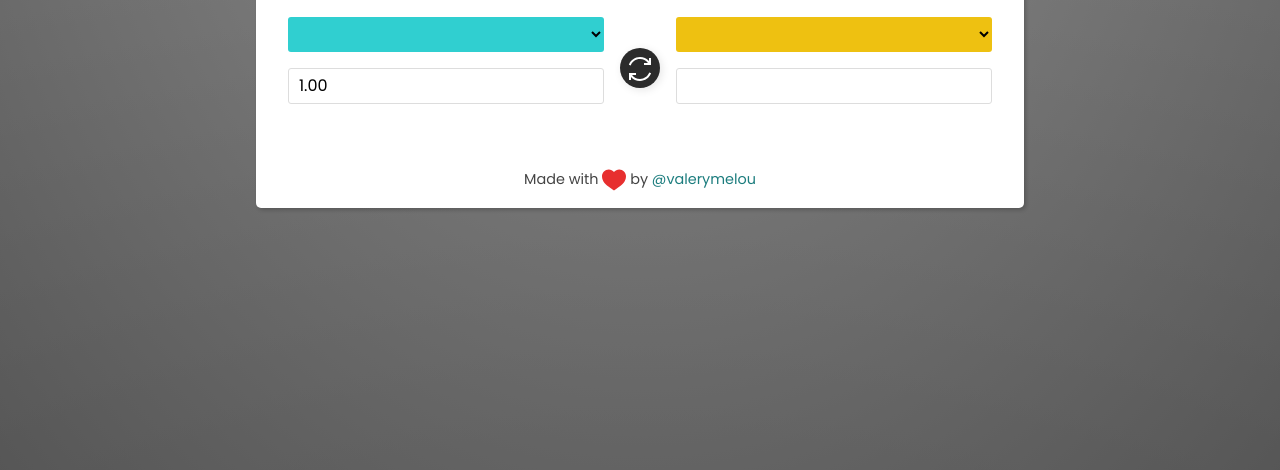
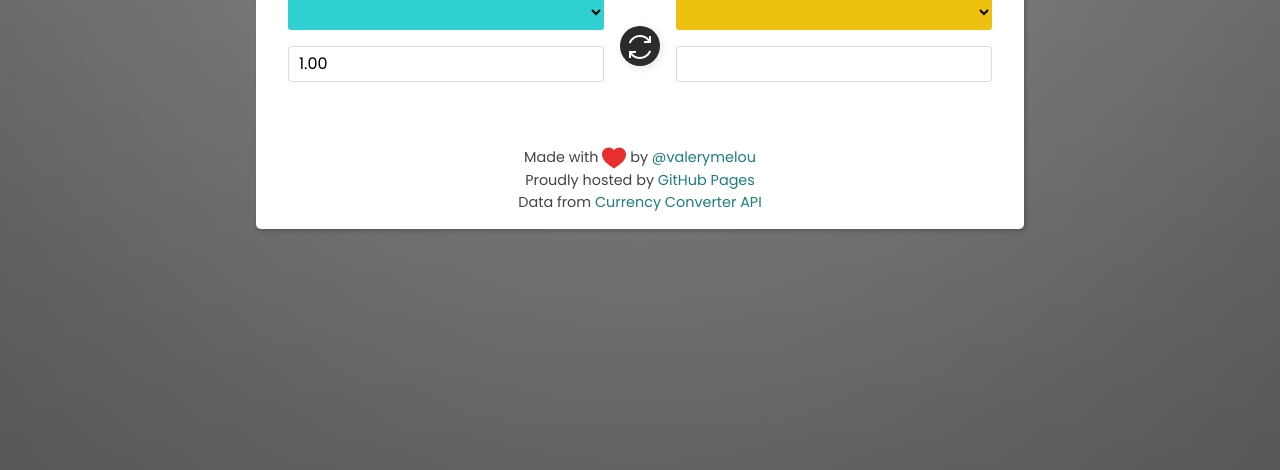
Before and after one commit to valerymelou/currency-converter, a website: page src/index.html in a window 1280 px wide. Shown: the part 330-800 px from the top of the page. Drawn offline with nearby package versions, Linux system fonts and the light colour scheme; files that its build step writes are made by us from their sources; files whose address does not match are found by name.

Commit message:
Add credits

```diff
--- a/src/index.html
+++ b/src/index.html
@@ -40,7 +40,9 @@
         </div>
 
         <footer class="app-Footer">
-          <p class="app-Footer_Copyright">Made with <span class="icon-Heart" aria-label="love"><svg xmlns="http://www.w3.org/2000/svg" xmlns:xlink="http://www.w3.org/1999/xlink" style="isolation:isolate" viewBox="0 0 32 32" width="24" height="24" aria-hidden="true"><defs><clipPath id="_clipPath_gqMxkxCtZV3YByifF6qVGtZrXSP4bOcS"><rect width="32" height="32"/></clipPath></defs><g clip-path="url(#_clipPath_gqMxkxCtZV3YByifF6qVGtZrXSP4bOcS)"><path d=" M 16 30.017 L 15.555 29.649 C 14.71 28.942 13.565 28.175 12.239 27.29 C 7.073 23.83 0 19.097 0 11.026 C 0 6.04 4.057 1.983 9.043 1.983 C 11.734 1.981 14.285 3.18 16 5.252 C 17.715 3.18 20.266 1.981 22.957 1.983 C 27.943 1.983 32 6.04 32 11.026 C 32 19.097 24.927 23.83 19.761 27.29 C 18.435 28.175 17.291 28.942 16.446 29.648 L 16 30.017 Z " fill="#e72f2f"/></g></svg></span> by <a href="https://github.com/valerymelou" target="_blank">@valerymelou</a></p>
+          <p class="app-Footer_Credits">Made with <span class="icon-Heart" aria-label="love"><svg xmlns="http://www.w3.org/2000/svg" xmlns:xlink="http://www.w3.org/1999/xlink" style="isolation:isolate" viewBox="0 0 32 32" width="24" height="24" aria-hidden="true"><defs><clipPath id="_clipPath_gqMxkxCtZV3YByifF6qVGtZrXSP4bOcS"><rect width="32" height="32"/></clipPath></defs><g clip-path="url(#_clipPath_gqMxkxCtZV3YByifF6qVGtZrXSP4bOcS)"><path d=" M 16 30.017 L 15.555 29.649 C 14.71 28.942 13.565 28.175 12.239 27.29 C 7.073 23.83 0 19.097 0 11.026 C 0 6.04 4.057 1.983 9.043 1.983 C 11.734 1.981 14.285 3.18 16 5.252 C 17.715 3.18 20.266 1.981 22.957 1.983 C 27.943 1.983 32 6.04 32 11.026 C 32 19.097 24.927 23.83 19.761 27.29 C 18.435 28.175 17.291 28.942 16.446 29.648 L 16 30.017 Z " fill="#e72f2f"/></g></svg></span> by <a href="https://github.com/valerymelou" target="_blank">@valerymelou</a></p>
+          <p class="app-Footer_Credits">Proudly hosted by <a href="https://pages.github.com" target="_blank">GitHub Pages</a></p>
+          <p class="app-Footer_Credits">Data from <a href="https://free.currencyconverterapi.com" target="_blank">Currency Converter API</a></p>
         </footer>
 
       </div>
--- a/src/scss/app.scss
+++ b/src/scss/app.scss
@@ -68,7 +68,7 @@ svg {
   padding: 1rem;
 }
 
-.app-Footer_Copyright {
+.app-Footer_Credits {
   margin: 0;
   color: #444;
   font-size: .9rem;
```
